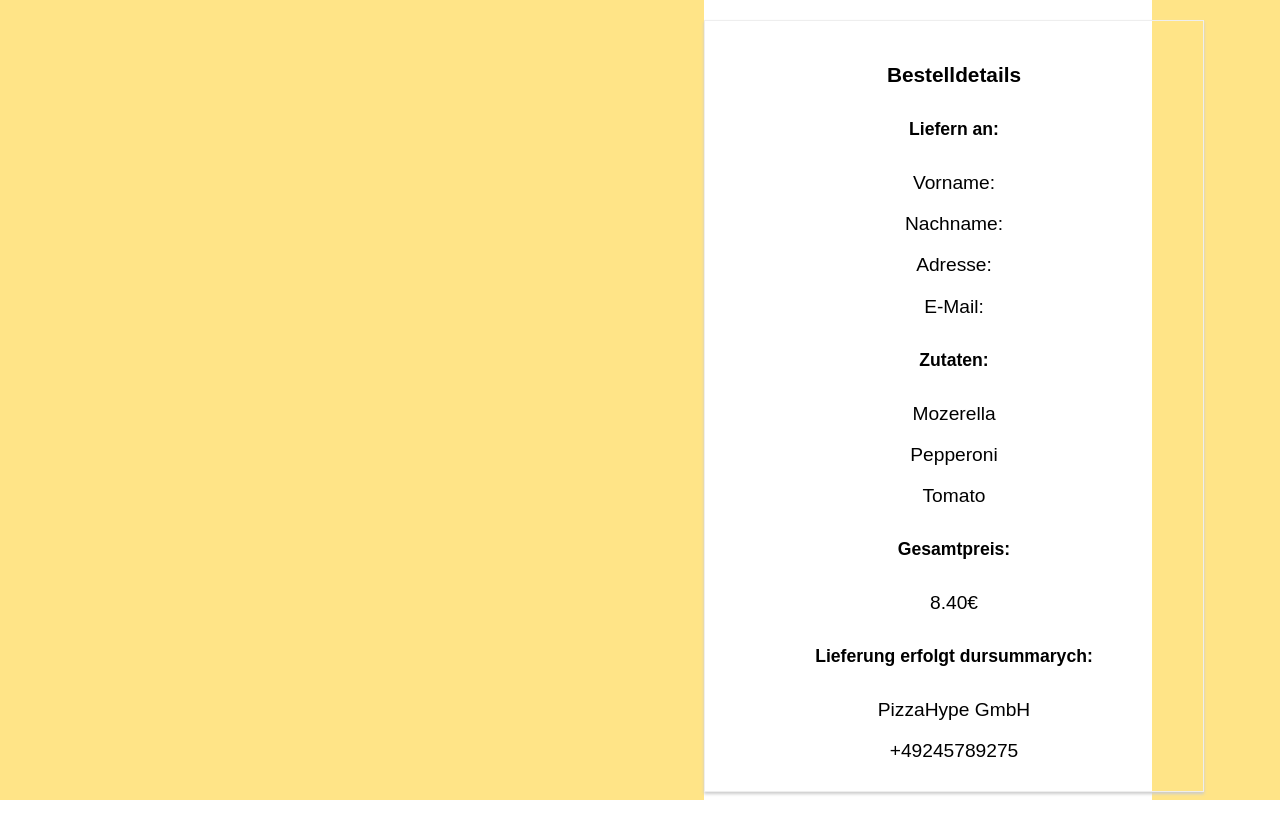
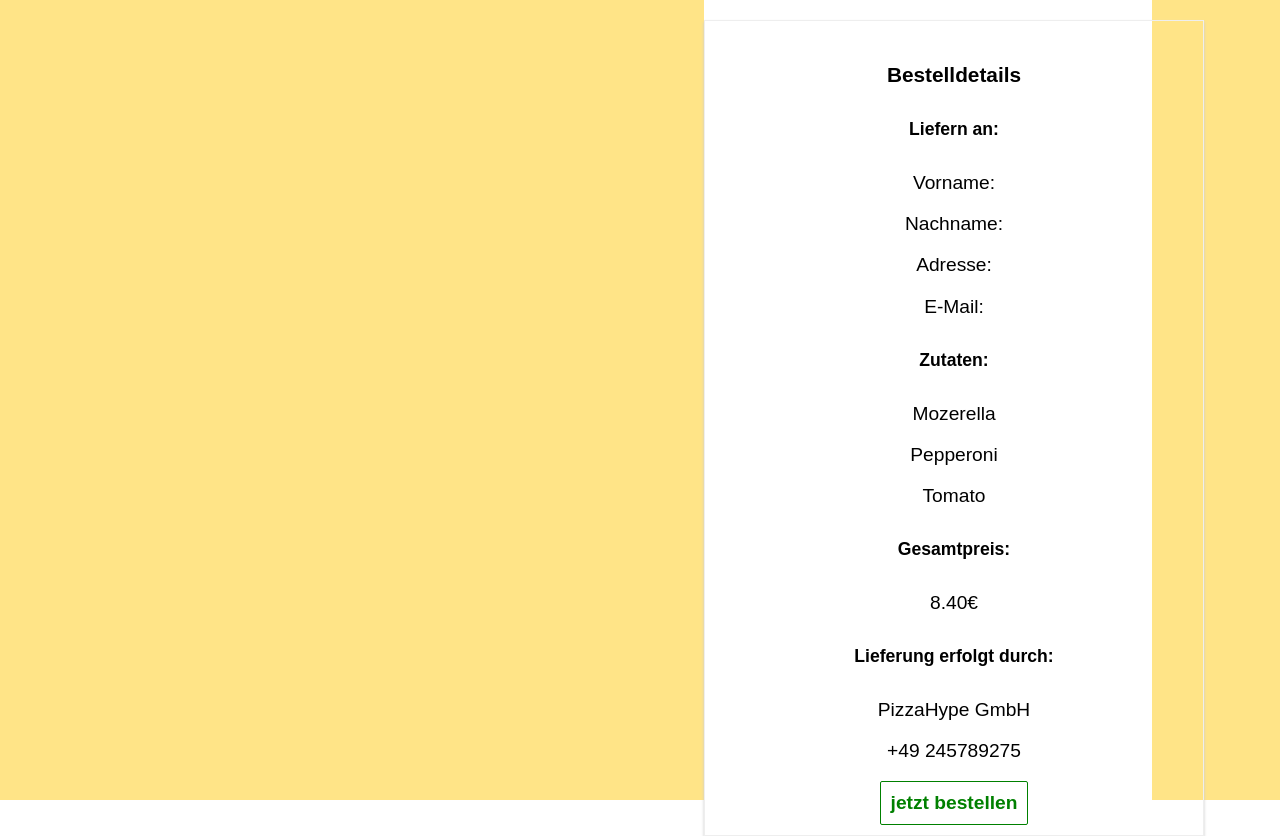
Before and after one commit to MarlenaFlueh/react-pizza-builder, a React (Create React App) app: page /summary in a window 1280 px wide. Before the commit the page ends 800 px from the top, so only its background shows below. Built offline with nearby package versions, Linux system fonts and the light colour scheme.

Commit message:
improve data structure

```diff
--- a/src/actions/contacDataActions.js
+++ b/src/actions/contacDataActions.js
@@ -2,6 +2,5 @@ import * as types from "./types";
 
 export const addContactData = (value, inputField) => ({
     type: types.ADD_CONTACTDATA,
-    payload: value,
-    secondPayload: inputField
+    payload: { value, inputField }
 });
--- a/src/components/Signup/Signup.js
+++ b/src/components/Signup/Signup.js
@@ -28,21 +28,17 @@ class Signup extends Component {
 
     render() {
 
-        // bug in contactDataReducer, after input "value" deletes all attributes
         const formArray = [];
         for (let key in this.props.contactData) {
-            console.log(this.props.contactData[key].elementConf.type)
             formArray.push({
                 id: key,
                 value: this.props.contactData[key].value,
-                //type: this.props.contactData[key].elementConf.type,
-                //placeholder: this.props.contactData[key].elementConf.placeholder
+                type: this.props.contactData[key].elementConf.type,
+                placeholder: this.props.contactData[key].elementConf.placeholder
             });
         }
-        console.log(formArray)
 
         const input = formArray.map(item => {
-            console.log(item.type)
             return <Input
                 key={item.id}
                 type={item.type}
--- a/src/container/Summary/Summary.js
+++ b/src/container/Summary/Summary.js
@@ -5,6 +5,7 @@ import { connect } from "react-redux";
 import * as actions from "../../actions/";
 import * as Grid from "../Pizza/PizzaGrid";
 import { HeadingMargin, H2Margin } from "../../components/Heading/Heading";
+import Button from "../../components/OrderOverview/Button";
 
 export const Container = styled.div`
 display: grid;
@@ -74,9 +75,10 @@ class Summary extends Component {
                         <H2Margin>Zutaten:</H2Margin>
                         {ingredientsArray.map(item => item.num === 1 ? <p key={item.name}>{item.name}</p> : null)}
                         <H2Margin>Gesamtpreis: </H2Margin>{this.props.fullPrice.toFixed(2)}€
-                        <H2Margin>Lieferung erfolgt dursummarych:</H2Margin>
+                        <H2Margin>Lieferung erfolgt durch:</H2Margin>
                         <p>PizzaHype GmbH</p>
-                        <p>+49245789275</p>
+                        <p>+49 245789275</p>
+                        <Button>jetzt bestellen</Button>
                     </OrderForm>
                 </Grid.ImageGrid>
                 <Grid.PizzaBuilderGrid>
--- a/src/reducers/contactDataReducer.js
+++ b/src/reducers/contactDataReducer.js
@@ -68,9 +68,10 @@ const contactDataReducer = (state = initialState, action) => {
                 ...state,
                 orderForm: {
                     ...state.orderForm,
-                    [action.payload]: {
-                        ...state.orderForm[action.payload],
-                        value: [action.secondPayload]
+                    [action.payload.inputField]: {
+                        ...state.orderForm[action.payload.inputField],
+                        ...state.orderForm[action.payload.inputField].elementConf,
+                        value: [action.payload.value]
                     }
                 }
             }
```
